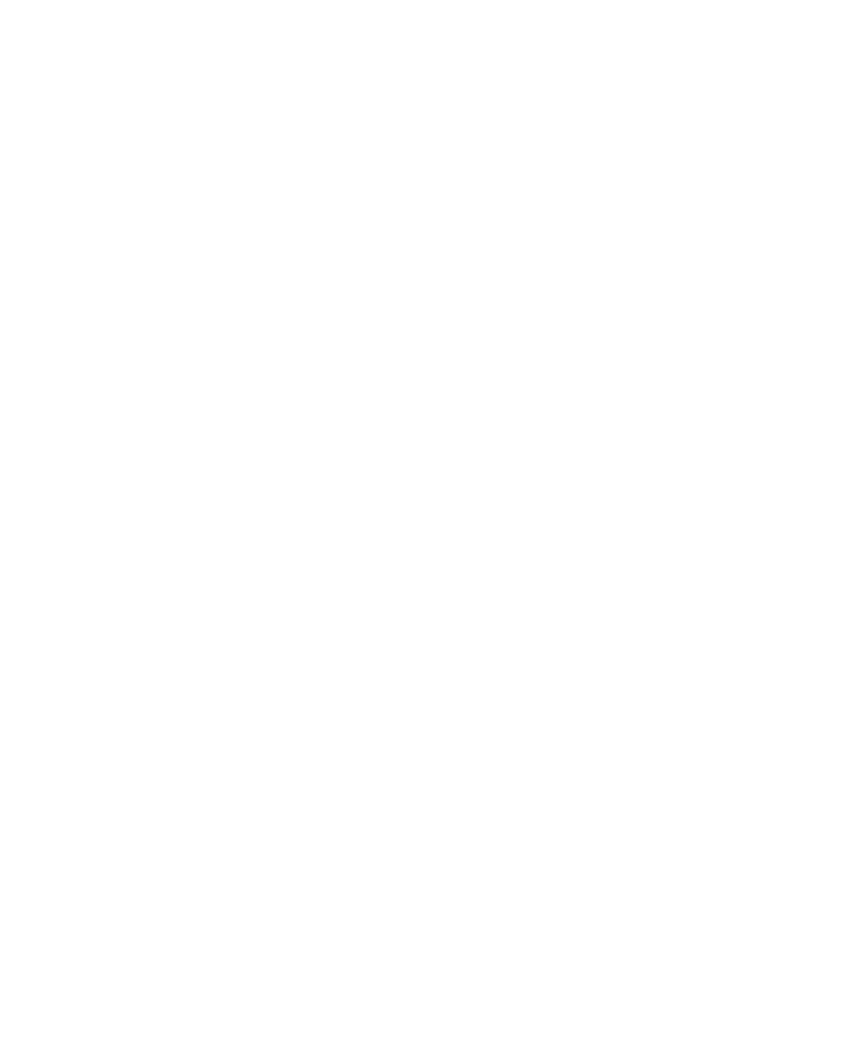
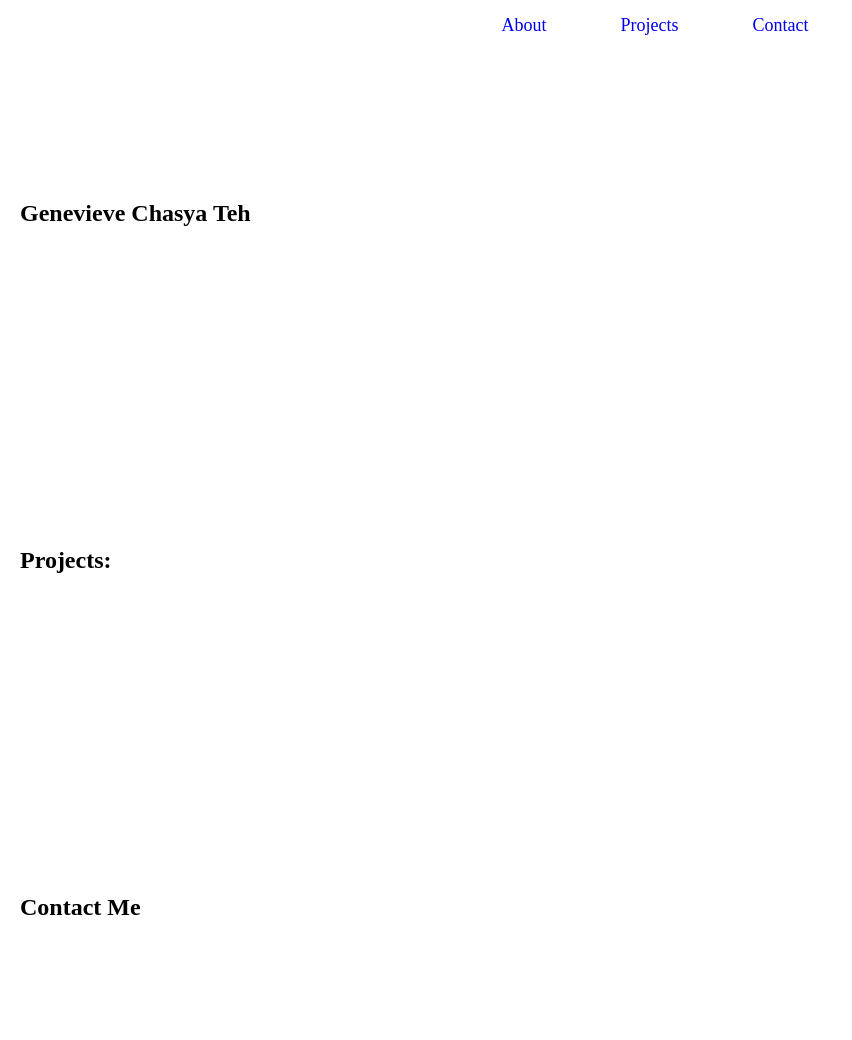
Before and after one commit to medley11/medley11.github.io, a plain HTML site: page index.html in a window 1280 px wide. Shown: the whole page, without its empty margins (0-852 px from the left). Before the commit the page ends 800 px from the top, so only its background shows below. Drawn offline with Linux system fonts and the light colour scheme; some packages are replaced by stand-ins of ours; a script that the page names is missing.

Commit message:
Updated a navbar and some sections for further work.

```diff
--- a/index.html
+++ b/index.html
@@ -8,6 +8,23 @@
     <link rel="stylesheet" href="style.css">
 </head>
 <body>
+    <!-- Navbar -->
+     <nav class="navbar">
+        <ul>
+            <li><a href="#about">About</a></li>
+            <li><a href="#projects">Projects</a></li>
+            <li><a href="#contact">Contact</a></li>
+        </ul>
+     </nav>
     <spline-viewer url="https://prod.spline.design/WNeywi-Eoq1iRUTD/scene.splinecode"></spline-viewer>
+    <section id="about">
+        <h2>Genevieve Chasya Teh</h2>
+    </section>
+    <section id="projects">
+        <h2>Projects:</h2>
+    </section>
+    <section id="contact">
+        <h2>Contact Me</h2>
+    </section>
 </body>
 </html>
--- a/style.css
+++ b/style.css
@@ -1,5 +1,6 @@
 :root {
     --background: #D9D9D9;
+    --navbar-font: #362f2f;
 }
 
 body {
@@ -8,3 +9,42 @@ body {
     padding: 0;
     font-family: Avalon;
 }
+
+.navbar {
+    position: fixed;
+    top: 0;
+    width: 100%;
+    background-color: rgba(0,0,0,0);
+    padding: 15px;
+    z-index: 1000;
+}
+
+.navbar ul {
+    list-style-type: none;
+    margin: 0;
+    padding: 0;
+    text-align: center;
+}
+
+.navbar ul li {
+    display: inline;
+    margin: 0 15px;
+}
+
+.navbar ul li a {
+    color: --navbar-font;
+    text-decoration: none;
+    font-size: 18px;
+    padding: 10px 20px;
+    transition: background-color 0.3s;
+}
+
+.navbar ul li a:hover {
+    background-color: rgba(255, 255, 255, 0.2); /* Light hover effect */
+    border-radius: 5px;
+}
+
+section {
+    padding: 100px 20px;
+    margin-top: 80px; /* To ensure content is not hidden behind fixed navbar */
+}
```
